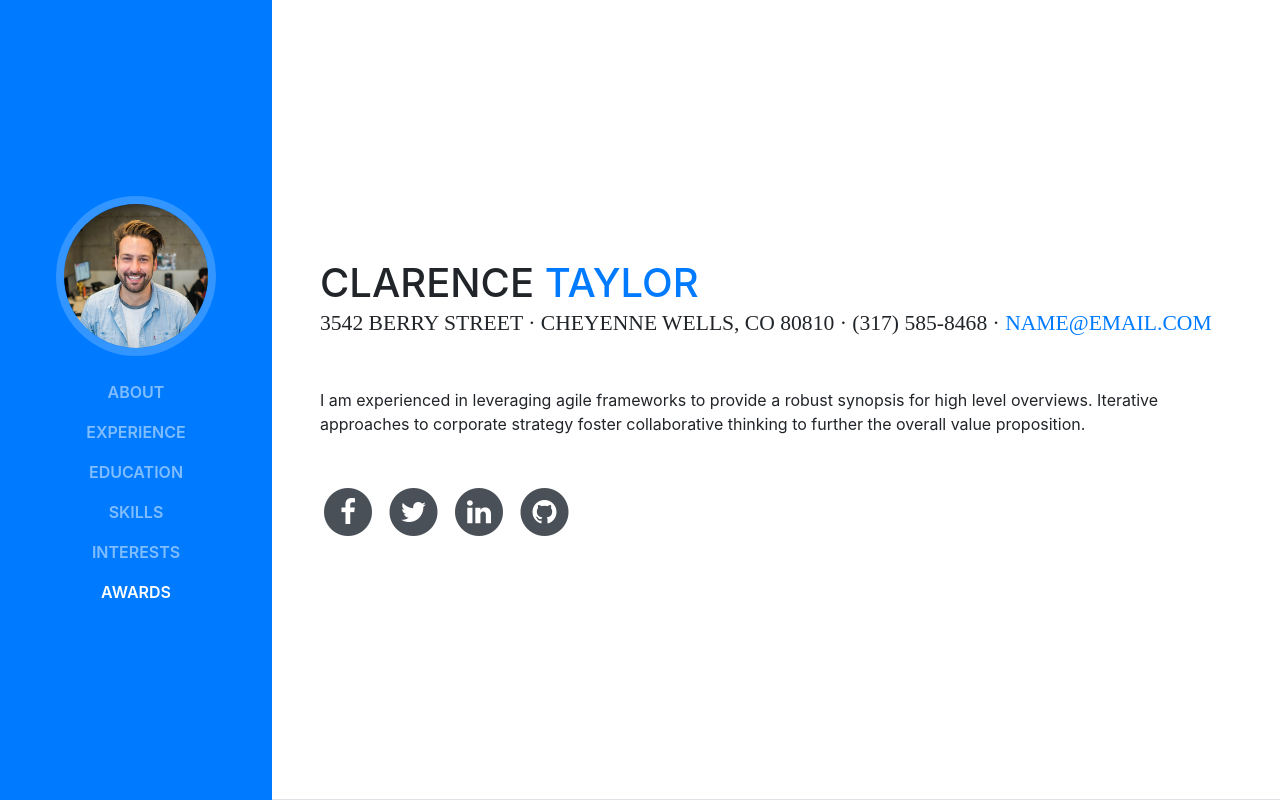
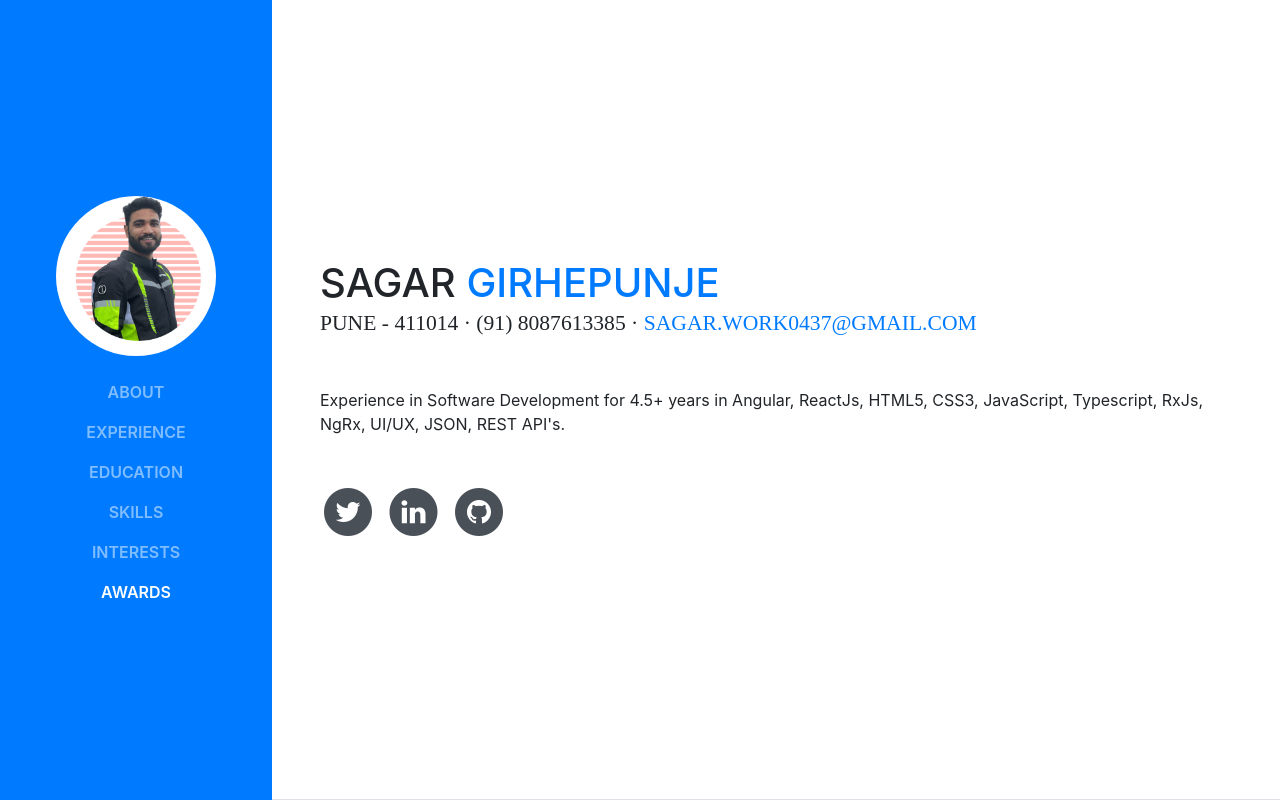
Before and after one commit to sagar0437/portfolio, a website with bundled scripts: page index.html in a window 1280 px wide. Shown: the top 800 px of the page. Built offline with nearby package versions, Linux system fonts and the light colour scheme; a web font is replaced by a local one.

Commit message:
About UI changes

```diff
--- a/index.html
+++ b/index.html
@@ -8,7 +8,7 @@
     <meta name="description" content="">
     <meta name="author" content="">
 
-    <title>Resume - Start Bootstrap Theme</title>
+    <title>Sagar Resume</title>
 
     <!-- Bootstrap core CSS -->
     <link href="vendor/bootstrap/css/bootstrap.min.css" rel="stylesheet">
@@ -31,7 +31,7 @@
       <a class="navbar-brand js-scroll-trigger" href="#page-top">
         <span class="d-block d-lg-none">Start Bootstrap</span>
         <span class="d-none d-lg-block">
-          <img class="img-fluid img-profile rounded-circle mx-auto mb-2" src="img/profile.jpg" alt="">
+          <img class="img-fluid img-profile rounded-circle mx-auto mb-2" src="img/profile.png" alt="">
         </span>
       </a>
       <button class="navbar-toggler" type="button" data-toggle="collapse" data-target="#navbarSupportedContent" aria-controls="navbarSupportedContent" aria-expanded="false" aria-label="Toggle navigation">
@@ -65,24 +65,16 @@
 
       <section class="resume-section p-3 p-lg-5 d-flex d-column" id="about">
         <div class="my-auto">
-          <h1 class="mb-0">Clarence
-            <span class="text-primary">Taylor</span>
+          <h1 class="mb-0">Sagar
+            <span class="text-primary">Girhepunje</span>
           </h1>
-          <div class="subheading mb-5">3542 Berry Street · Cheyenne Wells, CO 80810 · (317) 585-8468 ·
-            <a href="mailto:name@email.com">name@email.com</a>
+          <div class="subheading mb-5">Pune - 411014 · (91) 8087613385 ·
+            <a href="mailto:sagar.work0437@gmail.com">sagar.work0437@gmail.com</a>
           </div>
-          <p class="mb-5">I am experienced in leveraging agile frameworks to provide a robust synopsis for high level overviews. Iterative approaches to corporate strategy foster collaborative thinking to further the overall value proposition.</p>
+          <p class="mb-5">Experience in Software Development for 4.5+ years in Angular, ReactJs, HTML5, CSS3, JavaScript, Typescript, RxJs, NgRx, UI/UX, JSON, REST API's.</p>
           <ul class="list-inline list-social-icons mb-0">
             <li class="list-inline-item">
-              <a href="#">
-                <span class="fa-stack fa-lg">
-                  <i class="fa fa-circle fa-stack-2x"></i>
-                  <i class="fa fa-facebook fa-stack-1x fa-inverse"></i>
-                </span>
-              </a>
-            </li>
-            <li class="list-inline-item">
-              <a href="#">
+              <a href="https://twitter.com/firebrain_sbg" target="_blank">
                 <span class="fa-stack fa-lg">
                   <i class="fa fa-circle fa-stack-2x"></i>
                   <i class="fa fa-twitter fa-stack-1x fa-inverse"></i>
@@ -90,7 +82,7 @@
               </a>
             </li>
             <li class="list-inline-item">
-              <a href="#">
+              <a href="https://www.linkedin.com/in/sagar-girhepunje" target="_blank">
                 <span class="fa-stack fa-lg">
                   <i class="fa fa-circle fa-stack-2x"></i>
                   <i class="fa fa-linkedin fa-stack-1x fa-inverse"></i>
@@ -98,7 +90,7 @@
               </a>
             </li>
             <li class="list-inline-item">
-              <a href="#">
+              <a href="https://github.com/sagar0437" target="_blank">
                 <span class="fa-stack fa-lg">
                   <i class="fa fa-circle fa-stack-2x"></i>
                   <i class="fa fa-github fa-stack-1x fa-inverse"></i>
```
Also changed, not shown: css/resume.min.css (+1 -1 lines), img/profile.jpg (deleted), img/profile.png (added).
